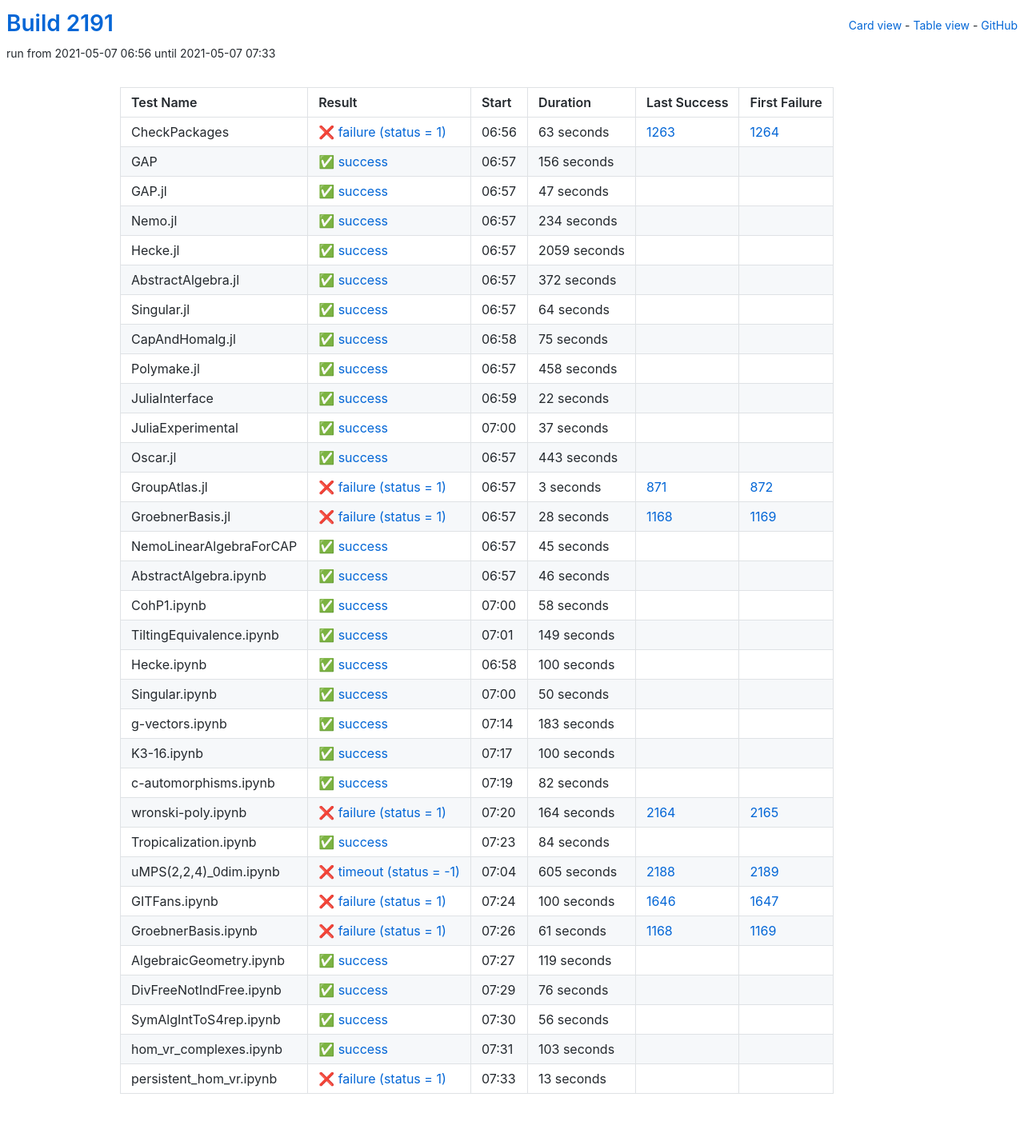
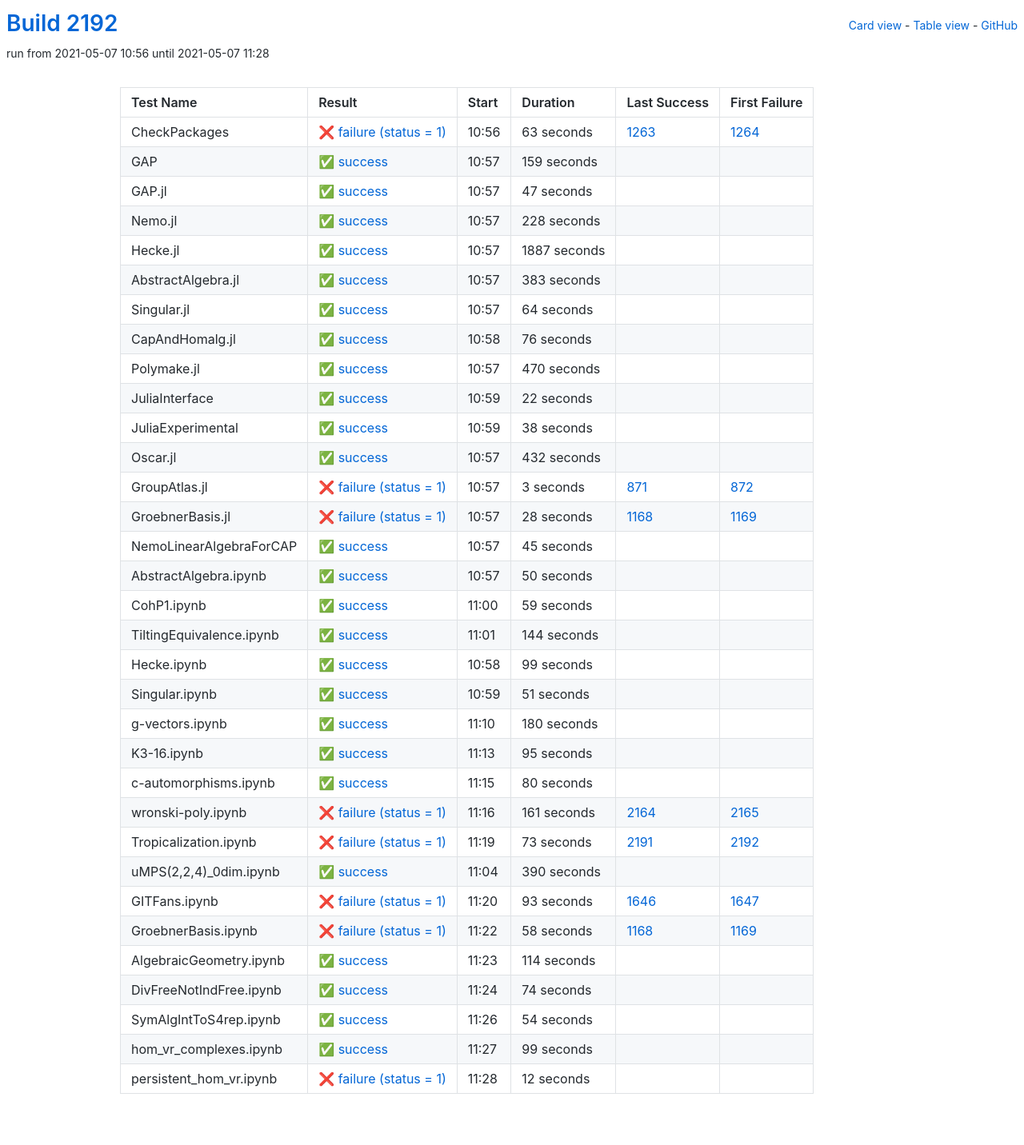
Before and after one commit to oscar-system/oscar-ci-status-stable, a Jekyll site: the page built from table.html, in a window 1280 px wide. Shown: the whole page at 80% size. Built offline with Jekyll 4.4.1, drawn with Linux system fonts in a browser that asks for light colours.

Commit message:
Build #2192

```diff
--- a/_data/ci.yml
+++ b/_data/ci.yml
@@ -1,6 +1,6 @@
 ---
-build: 2191
-build_url: https://oscarci.mathematik.uni-kl.de/job/oscar-stable/2191/
+build: 2192
+build_url: https://oscarci.mathematik.uni-kl.de/job/oscar-stable/2192/
 job: oscar-stable
 organization: oscar-system
 repo: oscar-ci-status-stable
@@ -8,8 +8,8 @@ repourl: https://github.com/oscar-system/oscar-ci-status-stable
 tests:
 - name: CheckPackages
   id: checkpackages
-  log: https://oscarci.mathematik.uni-kl.de/job/oscar-stable/2191/artifact/logs/build-2191/CheckPackages.log
-  start: 2021-05-07 06:56
+  log: https://oscarci.mathematik.uni-kl.de/job/oscar-stable/2192/artifact/logs/build-2192/CheckPackages.log
+  start: 2021-05-07 10:56
   success: false
   exitcode: 1
   status: failure
@@ -20,20 +20,20 @@ tests:
   first_failure_url: https://oscarci.mathematik.uni-kl.de/job/oscar-stable/1264/
 - name: GAP
   id: gap
-  log: https://oscarci.mathematik.uni-kl.de/job/oscar-stable/2191/artifact/logs/build-2191/GAP.log
-  start: 2021-05-07 06:57
+  log: https://oscarci.mathematik.uni-kl.de/job/oscar-stable/2192/artifact/logs/build-2192/GAP.log
+  start: 2021-05-07 10:57
   success: true
   exitcode: 0
   status: success
-  duration: 156
+  duration: 159
   last_success: false
   last_success_url:
   first_failure: false
   first_failure_url:
 - name: GAP.jl
   id: gap-jl
-  log: https://oscarci.mathematik.uni-kl.de/job/oscar-stable/2191/artifact/logs/build-2191/GAP.jl.log
-  start: 2021-05-07 06:57
+  log: https://oscarci.mathematik.uni-kl.de/job/oscar-stable/2192/artifact/logs/build-2192/GAP.jl.log
+  start: 2021-05-07 10:57
   success: true
   exitcode: 0
   status: success
@@ -44,44 +44,44 @@ tests:
   first_failure_url:
 - name: Nemo.jl
   id: nemo-jl
-  log: https://oscarci.mathematik.uni-kl.de/job/oscar-stable/2191/artifact/logs/build-2191/Nemo.jl.log
-  start: 2021-05-07 06:57
+  log: https://oscarci.mathematik.uni-kl.de/job/oscar-stable/2192/artifact/logs/build-2192/Nemo.jl.log
+  start: 2021-05-07 10:57
   success: true
   exitcode: 0
   status: success
-  duration: 234
+  duration: 228
   last_success: false
   last_success_url:
   first_failure: false
   first_failure_url:
 - name: Hecke.jl
   id: hecke-jl
-  log: https://oscarci.mathematik.uni-kl.de/job/oscar-stable/2191/artifact/logs/build-2191/Hecke.jl.log
-  start: 2021-05-07 06:57
+  log: https://oscarci.mathematik.uni-kl.de/job/oscar-stable/2192/artifact/logs/build-2192/Hecke.jl.log
+  start: 2021-05-07 10:57
   success: true
   exitcode: 0
   status: success
-  duration: 2059
+  duration: 1887
   last_success: false
   last_success_url:
   first_failure: false
   first_failure_url:
 - name: AbstractAlgebra.jl
   id: abstractalgebra-jl
-  log: https://oscarci.mathematik.uni-kl.de/job/oscar-stable/2191/artifact/logs/build-2191/AbstractAlgebra.jl.log
-  start: 2021-05-07 06:57
+  log: https://oscarci.mathematik.uni-kl.de/job/oscar-stable/2192/artifact/logs/build-2192/AbstractAlgebra.jl.log
+  start: 2021-05-07 10:57
   success: true
   exitcode: 0
   status: success
-  duration: 372
+  duration: 383
   last_success: false
   last_success_url:
   first_failure: false
   first_failure_url:
 - name: Singular.jl
   id: singular-jl
-  log: https://oscarci.mathematik.uni-kl.de/job/oscar-stable/2191/artifact/logs/build-2191/Singular.jl.log
-  start: 2021-05-07 06:57
+  log: https://oscarci.mathematik.uni-kl.de/job/oscar-stable/2192/artifact/logs/build-2192/Singular.jl.log
+  start: 2021-05-07 10:57
   success: true
   exitcode: 0
   status: success
@@ -92,32 +92,32 @@ tests:
   first_failure_url:
 - name: CapAndHomalg.jl
   id: capandhomalg-jl
-  log: https://oscarci.mathematik.uni-kl.de/job/oscar-stable/2191/artifact/logs/build-2191/CapAndHomalg.jl.log
-  start: 2021-05-07 06:58
+  log: https://oscarci.mathematik.uni-kl.de/job/oscar-stable/2192/artifact/logs/build-2192/CapAndHomalg.jl.log
+  start: 2021-05-07 10:58
   success: true
   exitcode: 0
   status: success
-  duration: 75
+  duration: 76
   last_success: false
   last_success_url:
   first_failure: false
   first_failure_url:
 - name: Polymake.jl
   id: polymake-jl
-  log: https://oscarci.mathematik.uni-kl.de/job/oscar-stable/2191/artifact/logs/build-2191/Polymake.jl.log
-  start: 2021-05-07 06:57
+  log: https://oscarci.mathematik.uni-kl.de/job/oscar-stable/2192/artifact/logs/build-2192/Polymake.jl.log
+  start: 2021-05-07 10:57
   success: true
   exitcode: 0
   status: success
-  duration: 458
+  duration: 470
   last_success: false
   last_success_url:
   first_failure: false
   first_failure_url:
 - name: JuliaInterface
   id: juliainterface
-  log: https://oscarci.mathematik.uni-kl.de/job/oscar-stable/2191/artifact/logs/build-2191/JuliaInterface.log
-  start: 2021-05-07 06:59
+  log: https://oscarci.mathematik.uni-kl.de/job/oscar-stable/2192/artifact/logs/build-2192/JuliaInterface.log
+  start: 2021-05-07 10:59
   success: true
   exitcode: 0
   status: success
@@ -128,32 +128,32 @@ tests:
   first_failure_url:
 - name: JuliaExperimental
   id: juliaexperimental
-  log: https://oscarci.mathematik.uni-kl.de/job/oscar-stable/2191/artifact/logs/build-2191/JuliaExperimental.log
-  start: 2021-05-07 07:00
+  log: https://oscarci.mathematik.uni-kl.de/job/oscar-stable/2192/artifact/logs/build-2192/JuliaExperimental.log
+  start: 2021-05-07 10:59
   success: true
   exitcode: 0
   status: success
-  duration: 37
+  duration: 38
   last_success: false
   last_success_url:
   first_failure: false
   first_failure_url:
 - name: Oscar.jl
   id: oscar-jl
-  log: https://oscarci.mathematik.uni-kl.de/job/oscar-stable/2191/artifact/logs/build-2191/Oscar.jl.log
-  start: 2021-05-07 06:57
+  log: https://oscarci.mathematik.uni-kl.de/job/oscar-stable/2192/artifact/logs/build-2192/Oscar.jl.log
+  start: 2021-05-07 10:57
   success: true
   exitcode: 0
   status: success
-  duration: 443
+  duration: 432
   last_success: false
   last_success_url:
   first_failure: false
   first_failure_url:
 - name: GroupAtlas.jl
   id: groupatlas-jl
-  log: https://oscarci.mathematik.uni-kl.de/job/oscar-stable/2191/artifact/logs/build-2191/GroupAtlas.jl.log
-  start: 2021-05-07 06:57
+  log: https://oscarci.mathematik.uni-kl.de/job/oscar-stable/2192/artifact/logs/build-2192/GroupAtlas.jl.log
+  start: 2021-05-07 10:57
   success: false
   exitcode: 1
   status: failure
@@ -164,8 +164,8 @@ tests:
   first_failure_url: https://oscarci.mathematik.uni-kl.de/job/oscar-stable/872/
 - name: GroebnerBasis.jl
   id: groebnerbasis-jl
-  log: https://oscarci.mathematik.uni-kl.de/job/oscar-stable/2191/artifact/logs/build-2191/GroebnerBasis.jl.log
-  start: 2021-05-07 06:57
+  log: https://oscarci.mathematik.uni-kl.de/job/oscar-stable/2192/artifact/logs/build-2192/GroebnerBasis.jl.log
+  start: 2021-05-07 10:57
   success: false
   exitcode: 1
   status: failure
@@ -176,8 +176,8 @@ tests:
   first_failure_url: https://oscarci.mathematik.uni-kl.de/job/oscar-stable/1169/
 - name: NemoLinearAlgebraForCAP
   id: nemolinearalgebraforcap
-  log: https://oscarci.mathematik.uni-kl.de/job/oscar-stable/2191/artifact/logs/build-2191/NemoLinearAlgebraForCAP.log
-  start: 2021-05-07 06:57
+  log: https://oscarci.mathematik.uni-kl.de/job/oscar-stable/2192/artifact/logs/build-2192/NemoLinearAlgebraForCAP.log
+  start: 2021-05-07 10:57
   success: true
   exitcode: 0
   status: success
@@ -188,56 +188,8 @@ tests:
   first_failure_url:
 - name: AbstractAlgebra.ipynb
   id: abstractalgebra-ipynb
-  log: https://oscarci.mathematik.uni-kl.de/job/oscar-stable/2191/artifact/logs/build-2191/AbstractAlgebra.ipynb.log
-  start: 2021-05-07 06:57
-  success: true
-  exitcode: 0
-  status: success
-  duration: 46
-  last_success: false
-  last_success_url:
-  first_failure: false
-  first_failure_url:
-- name: CohP1.ipynb
-  id: cohp1-ipynb
-  log: https://oscarci.mathematik.uni-kl.de/job/oscar-stable/2191/artifact/logs/build-2191/CohP1.ipynb.log
-  start: 2021-05-07 07:00
-  success: true
-  exitcode: 0
-  status: success
-  duration: 58
-  last_success: false
-  last_success_url:
-  first_failure: false
-  first_failure_url:
-- name: TiltingEquivalence.ipynb
-  id: tiltingequivalence-ipynb
-  log: https://oscarci.mathematik.uni-kl.de/job/oscar-stable/2191/artifact/logs/build-2191/TiltingEquivalence.ipynb.log
-  start: 2021-05-07 07:01
-  success: true
-  exitcode: 0
-  status: success
-  duration: 149
-  last_success: false
-  last_success_url:
-  first_failure: false
-  first_failure_url:
-- name: Hecke.ipynb
-  id: hecke-ipynb
-  log: https://oscarci.mathematik.uni-kl.de/job/oscar-stable/2191/artifact/logs/build-2191/Hecke.ipynb.log
-  start: 2021-05-07 06:58
-  success: true
-  exitcode: 0
-  status: success
-  duration: 100
-  last_success: false
-  last_success_url:
-  first_failure: false
-  first_failure_url:
-- name: Singular.ipynb
-  id: singular-ipynb
-  log: https://oscarci.mathematik.uni-kl.de/job/oscar-stable/2191/artifact/logs/build-2191/Singular.ipynb.log
-  start: 2021-05-07 07:00
+  log: https://oscarci.mathematik.uni-kl.de/job/oscar-stable/2192/artifact/logs/build-2192/AbstractAlgebra.ipynb.log
+  start: 2021-05-07 10:57
   success: true
   exitcode: 0
   status: success
@@ -246,158 +198,206 @@ tests:
   last_success_url:
   first_failure: false
   first_failure_url:
-- name: g-vectors.ipynb
-  id: g-vectors-ipynb
-  log: https://oscarci.mathematik.uni-kl.de/job/oscar-stable/2191/artifact/logs/build-2191/g-vectors.ipynb.log
-  start: 2021-05-07 07:14
+- name: CohP1.ipynb
+  id: cohp1-ipynb
+  log: https://oscarci.mathematik.uni-kl.de/job/oscar-stable/2192/artifact/logs/build-2192/CohP1.ipynb.log
+  start: 2021-05-07 11:00
   success: true
   exitcode: 0
   status: success
-  duration: 183
+  duration: 59
+  last_success: false
+  last_success_url:
+  first_failure: false
+  first_failure_url:
+- name: TiltingEquivalence.ipynb
+  id: tiltingequivalence-ipynb
+  log: https://oscarci.mathematik.uni-kl.de/job/oscar-stable/2192/artifact/logs/build-2192/TiltingEquivalence.ipynb.log
+  start: 2021-05-07 11:01
+  success: true
+  exitcode: 0
+  status: success
+  duration: 144
+  last_success: false
+  last_success_url:
+  first_failure: false
+  first_failure_url:
+- name: Hecke.ipynb
+  id: hecke-ipynb
+  log: https://oscarci.mathematik.uni-kl.de/job/oscar-stable/2192/artifact/logs/build-2192/Hecke.ipynb.log
+  start: 2021-05-07 10:58
+  success: true
+  exitcode: 0
+  status: success
+  duration: 99
+  last_success: false
+  last_success_url:
+  first_failure: false
+  first_failure_url:
+- name: Singular.ipynb
+  id: singular-ipynb
+  log: https://oscarci.mathematik.uni-kl.de/job/oscar-stable/2192/artifact/logs/build-2192/Singular.ipynb.log
+  start: 2021-05-07 10:59
+  success: true
+  exitcode: 0
+  status: success
+  duration: 51
+  last_success: false
+  last_success_url:
+  first_failure: false
+  first_failure_url:
+- name: g-vectors.ipynb
+  id: g-vectors-ipynb
+  log: https://oscarci.mathematik.uni-kl.de/job/oscar-stable/2192/artifact/logs/build-2192/g-vectors.ipynb.log
+  start: 2021-05-07 11:10
+  success: true
+  exitcode: 0
+  status: success
+  duration: 180
   last_success: false
   last_success_url:
   first_failure: false
   first_failure_url:
 - name: K3-16.ipynb
   id: k3-16-ipynb
-  log: https://oscarci.mathematik.uni-kl.de/job/oscar-stable/2191/artifact/logs/build-2191/K3-16.ipynb.log
-  start: 2021-05-07 07:17
+  log: https://oscarci.mathematik.uni-kl.de/job/oscar-stable/2192/artifact/logs/build-2192/K3-16.ipynb.log
+  start: 2021-05-07 11:13
   success: true
   exitcode: 0
   status: success
-  duration: 100
+  duration: 95
   last_success: false
   last_success_url:
   first_failure: false
   first_failure_url:
 - name: c-automorphisms.ipynb
   id: c-automorphisms-ipynb
-  log: https://oscarci.mathematik.uni-kl.de/job/oscar-stable/2191/artifact/logs/build-2191/c-automorphisms.ipynb.log
-  start: 2021-05-07 07:19
+  log: https://oscarci.mathematik.uni-kl.de/job/oscar-stable/2192/artifact/logs/build-2192/c-automorphisms.ipynb.log
+  start: 2021-05-07 11:15
   success: true
   exitcode: 0
   status: success
-  duration: 82
+  duration: 80
   last_success: false
   last_success_url:
   first_failure: false
   first_failure_url:
 - name: wronski-poly.ipynb
   id: wronski-poly-ipynb
-  log: https://oscarci.mathematik.uni-kl.de/job/oscar-stable/2191/artifact/logs/build-2191/wronski-poly.ipynb.log
-  start: 2021-05-07 07:20
+  log: https://oscarci.mathematik.uni-kl.de/job/oscar-stable/2192/artifact/logs/build-2192/wronski-poly.ipynb.log
+  start: 2021-05-07 11:16
   success: false
   exitcode: 1
   status: failure
-  duration: 164
+  duration: 161
   last_success: 2164
   last_success_url: https://oscarci.mathematik.uni-kl.de/job/oscar-stable/2164/
   first_failure: 2165
   first_failure_url: https://oscarci.mathematik.uni-kl.de/job/oscar-stable/2165/
 - name: Tropicalization.ipynb
   id: tropicalization-ipynb
-  log: https://oscarci.mathematik.uni-kl.de/job/oscar-stable/2191/artifact/logs/build-2191/Tropicalization.ipynb.log
-  start: 2021-05-07 07:23
+  log: https://oscarci.mathematik.uni-kl.de/job/oscar-stable/2192/artifact/logs/build-2192/Tropicalization.ipynb.log
+  start: 2021-05-07 11:19
+  success: false
+  exitcode: 1
+  status: failure
+  duration: 73
+  last_success: 2191
+  last_success_url: https://oscarci.mathematik.uni-kl.de/job/oscar-stable/2191/
+  first_failure: 2192
+  first_failure_url: https://oscarci.mathematik.uni-kl.de/job/oscar-stable/2192/
+- name: uMPS(2,2,4)_0dim.ipynb
+  id: umps-2-2-4-0dim-ipynb
+  log: https://oscarci.mathematik.uni-kl.de/job/oscar-stable/2192/artifact/logs/build-2192/uMPS-2-2-4-_0dim.ipynb.log
+  start: 2021-05-07 11:04
   success: true
   exitcode: 0
   status: success
-  duration: 84
+  duration: 390
   last_success: false
   last_success_url:
   first_failure: false
   first_failure_url:
-- name: uMPS(2,2,4)_0dim.ipynb
-  id: umps-2-2-4-0dim-ipynb
-  log: https://oscarci.mathematik.uni-kl.de/job/oscar-stable/2191/artifact/logs/build-2191/uMPS-2-2-4-_0dim.ipynb.log
-  start: 2021-05-07 07:04
-  success: false
-  exitcode: -1
-  status: timeout
-  duration: 605
-  last_success: 2188
-  last_success_url: https://oscarci.mathematik.uni-kl.de/job/oscar-stable/2188/
-  first_failure: 2189
-  first_failure_url: https://oscarci.mathematik.uni-kl.de/job/oscar-stable/2189/
 - name: GITFans.ipynb
   id: gitfans-ipynb
-  log: https://oscarci.mathematik.uni-kl.de/job/oscar-stable/2191/artifact/logs/build-2191/GITFans.ipynb.log
-  start: 2021-05-07 07:24
+  log: https://oscarci.mathematik.uni-kl.de/job/oscar-stable/2192/artifact/logs/build-2192/GITFans.ipynb.log
+  start: 2021-05-07 11:20
   success: false
   exitcode: 1
   status: failure
-  duration: 100
+  duration: 93
   last_success: 1646
   last_success_url: https://oscarci.mathematik.uni-kl.de/job/oscar-stable/1646/
   first_failure: 1647
   first_failure_url: https://oscarci.mathematik.uni-kl.de/job/oscar-stable/1647/
 - name: GroebnerBasis.ipynb
   id: groebnerbasis-ipynb
-  log: https://oscarci.mathematik.uni-kl.de/job/oscar-stable/2191/artifact/logs/build-2191/GroebnerBasis.ipynb.log
-  start: 2021-05-07 07:26
+  log: https://oscarci.mathematik.uni-kl.de/job/oscar-stable/2192/artifact/logs/build-2192/GroebnerBasis.ipynb.log
+  start: 2021-05-07 11:22
   success: false
   exitcode: 1
   status: failure
-  duration: 61
+  duration: 58
   last_success: 1168
   last_success_url: https://oscarci.mathematik.uni-kl.de/job/oscar-stable/1168/
   first_failure: 1169
   first_failure_url: https://oscarci.mathematik.uni-kl.de/job/oscar-stable/1169/
 - name: AlgebraicGeometry.ipynb
   id: algebraicgeometry-ipynb
-  log: https://oscarci.mathematik.uni-kl.de/job/oscar-stable/2191/artifact/logs/build-2191/AlgebraicGeometry.ipynb.log
-  start: 2021-05-07 07:27
+  log: https://oscarci.mathematik.uni-kl.de/job/oscar-stable/2192/artifact/logs/build-2192/AlgebraicGeometry.ipynb.log
+  start: 2021-05-07 11:23
   success: true
   exitcode: 0
   status: success
-  duration: 119
+  duration: 114
   last_success: false
   last_success_url:
   first_failure: false
   first_failure_url:
 - name: DivFreeNotIndFree.ipynb
   id: divfreenotindfree-ipynb
-  log: https://oscarci.mathematik.uni-kl.de/job/oscar-stable/2191/artifact/logs/build-2191/DivFreeNotIndFree.ipynb.log
-  start: 2021-05-07 07:29
+  log: https://oscarci.mathematik.uni-kl.de/job/oscar-stable/2192/artifact/logs/build-2192/DivFreeNotIndFree.ipynb.log
+  start: 2021-05-07 11:24
   success: true
   exitcode: 0
   status: success
-  duration: 76
+  duration: 74
   last_success: false
   last_success_url:
   first_failure: false
   first_failure_url:
 - name: SymAlgIntToS4rep.ipynb
   id: symalginttos4rep-ipynb
-  log: https://oscarci.mathematik.uni-kl.de/job/oscar-stable/2191/artifact/logs/build-2191/SymAlgIntToS4rep.ipynb.log
-  start: 2021-05-07 07:30
+  log: https://oscarci.mathematik.uni-kl.de/job/oscar-stable/2192/artifact/logs/build-2192/SymAlgIntToS4rep.ipynb.log
+  start: 2021-05-07 11:26
   success: true
   exitcode: 0
   status: success
-  duration: 56
+  duration: 54
   last_success: false
   last_success_url:
   first_failure: false
   first_failure_url:
 - name: hom_vr_complexes.ipynb
   id: hom-vr-complexes-ipynb
-  log: https://oscarci.mathematik.uni-kl.de/job/oscar-stable/2191/artifact/logs/build-2191/hom_vr_complexes.ipynb.log
-  start: 2021-05-07 07:31
+  log: https://oscarci.mathematik.uni-kl.de/job/oscar-stable/2192/artifact/logs/build-2192/hom_vr_complexes.ipynb.log
+  start: 2021-05-07 11:27
   success: true
   exitcode: 0
   status: success
-  duration: 103
+  duration: 99
   last_success: false
   last_success_url:
   first_failure: false
   first_failure_url:
 - name: persistent_hom_vr.ipynb
   id: persistent-hom-vr-ipynb
-  log: https://oscarci.mathematik.uni-kl.de/job/oscar-stable/2191/artifact/logs/build-2191/persistent_hom_vr.ipynb.log
-  start: 2021-05-07 07:33
+  log: https://oscarci.mathematik.uni-kl.de/job/oscar-stable/2192/artifact/logs/build-2192/persistent_hom_vr.ipynb.log
+  start: 2021-05-07 11:28
   success: false
   exitcode: 1
   status: failure
-  duration: 13
+  duration: 12
   last_success: false
   last_success_url:
   first_failure: false
```
Also changed, not shown: README.md.
